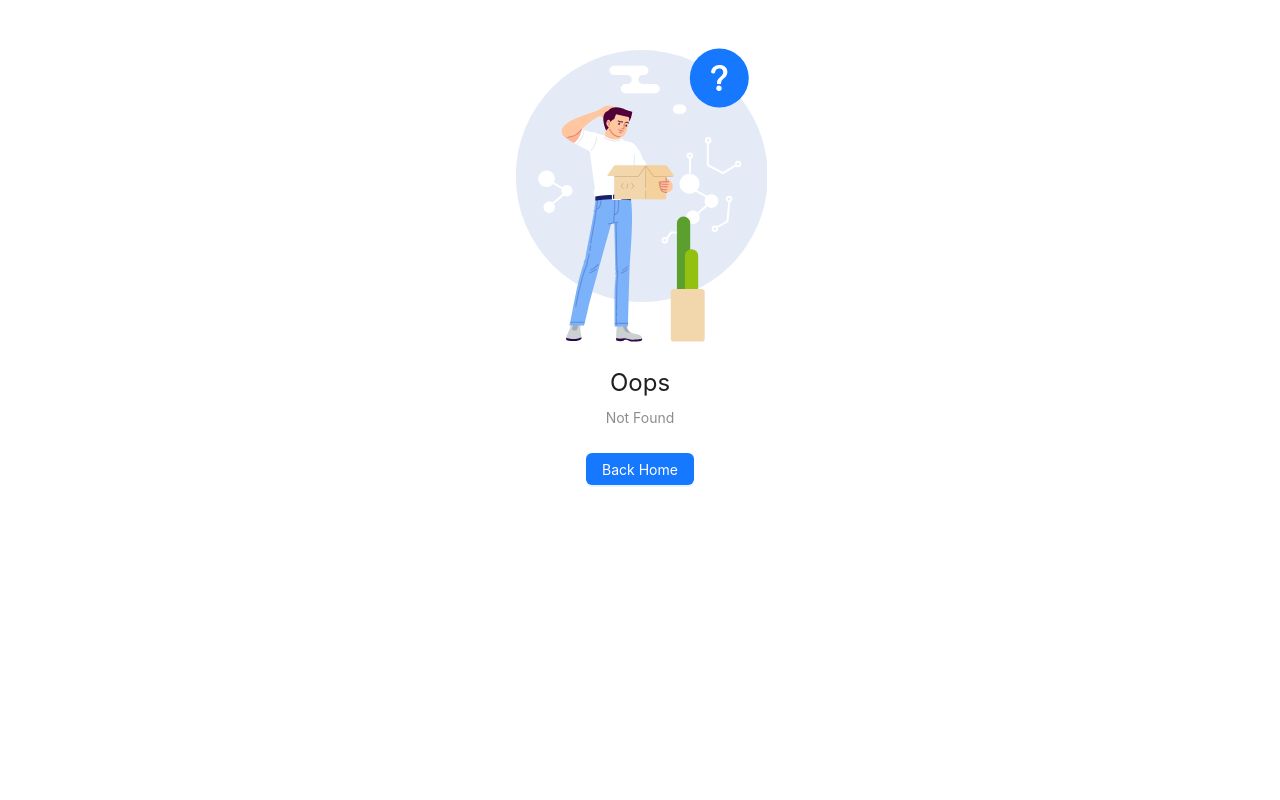
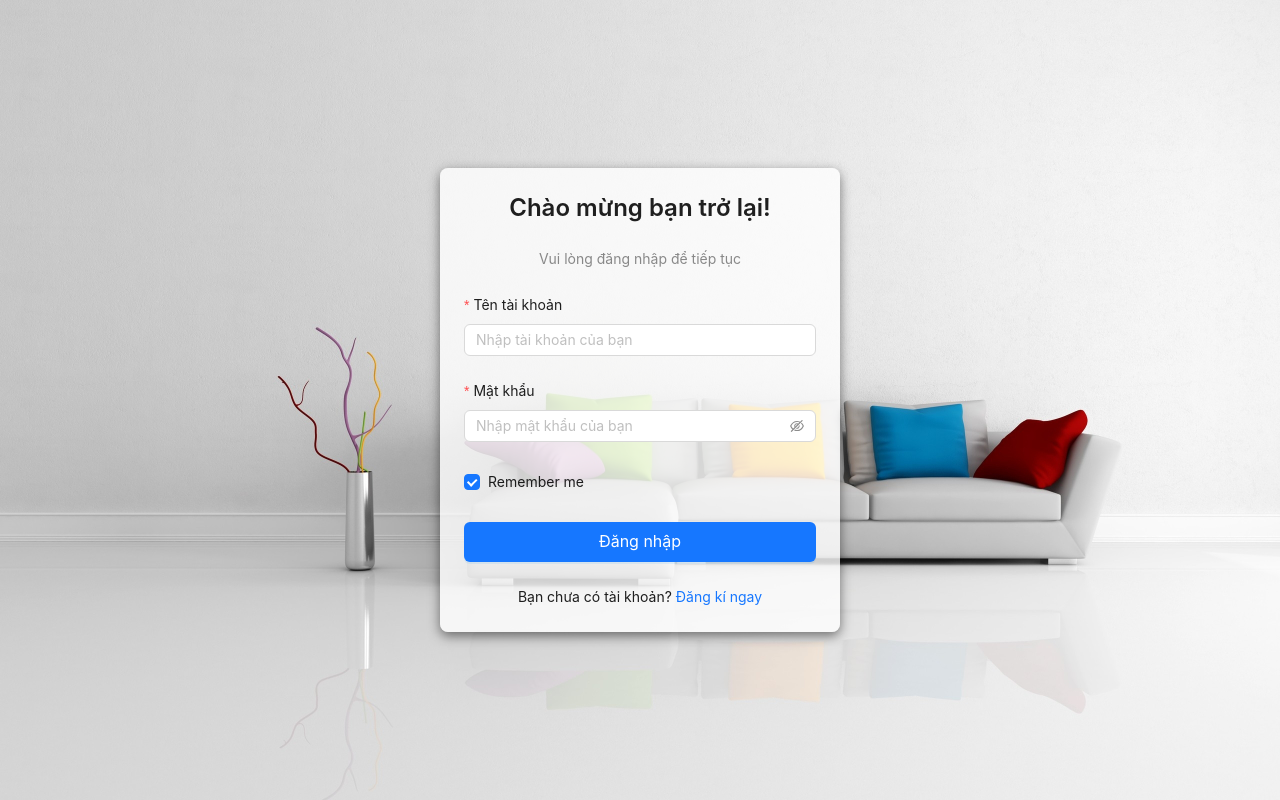
Before and after one commit to huydat2001/FE-Furniture-Selling-Website, a React (Vite) app: page /login in a window 1280 px wide. Before the commit this address had no page. Built offline with nearby package versions, Linux system fonts and the light colour scheme.

Commit message:
design complete login

```diff
--- a/src/pages/user.jsx
+++ b/src/pages/admin/user.jsx
@@ -1,9 +1,9 @@
 import { Breadcrumb } from "antd";
 import { Link } from "react-router-dom";
-import UserTableComponent from "../components/user/user.table";
-import UserFormComponent from "../components/user/user.form";
+import UserTableComponent from "../../components/user/user.table";
+import UserFormComponent from "../../components/user/user.form";
 import { useEffect, useState } from "react";
-import { getAllUserAPI } from "../services/api.service.user";
+import { getAllUserAPI } from "../../services/api.service.user";
 
 const UserPage = () => {
   const [dataUser, setDataUser] = useState([]);
--- a/src/pages/login.jsx
+++ b/src/pages/login.jsx
@@ -1,4 +1,97 @@
+import { Button, Checkbox, Form, Input, Typography } from "antd";
+
+const { Title, Text } = Typography;
+
 const LoginPage = () => {
-  return <></>;
+  const onFinish = (values) => {
+    console.log("Success:", values);
+  };
+
+  const onFinishFailed = (errorInfo) => {
+    console.log("Failed:", errorInfo);
+  };
+
+  return (
+    <div
+      style={{
+        minHeight: "100vh",
+        display: "flex",
+        justifyContent: "center",
+        alignItems: "center",
+        backgroundImage: "url('/image/372496.jpg')",
+        backgroundSize: "cover",
+        backgroundPosition: "center",
+        backgroundRepeat: "no-repeat",
+        position: "relative",
+        zIndex: 0,
+      }}
+    >
+      <div
+        style={{
+          width: 400,
+          padding: 24,
+          background: "rgba(255, 255, 255, 0.8)",
+          borderRadius: 8,
+          boxShadow: "0 4px 12px rgba(0, 0, 0, 0.5)",
+        }}
+      >
+        <Title level={3} style={{ textAlign: "center", marginBottom: 24 }}>
+          Chào mừng bạn trở lại!
+        </Title>
+        <Text
+          type="secondary"
+          style={{ display: "block", textAlign: "center", marginBottom: 24 }}
+        >
+          Vui lòng đăng nhập để tiếp tục
+        </Text>
+        <Form
+          name="login"
+          layout="vertical"
+          initialValues={{ remember: true }}
+          onFinish={onFinish}
+          onFinishFailed={onFinishFailed}
+        >
+          <Form.Item
+            label="Tên tài khoản"
+            name="username"
+            rules={[
+              { required: true, message: "Không được để trống tên tài khoản!" },
+            ]}
+          >
+            <Input placeholder="Nhập tài khoản của bạn" />
+          </Form.Item>
+
+          <Form.Item
+            label="Mật khẩu"
+            name="password"
+            rules={[
+              { required: true, message: "Không được để trống mật khẩu!" },
+            ]}
+          >
+            <Input.Password placeholder="Nhập mật khẩu của bạn" />
+          </Form.Item>
+
+          <Form.Item name="remember" valuePropName="checked">
+            <Checkbox>Remember me</Checkbox>
+          </Form.Item>
+
+          <Form.Item>
+            <Button
+              type="primary"
+              htmlType="submit"
+              block
+              style={{ height: 40, fontSize: 16 }}
+            >
+              Đăng nhập
+            </Button>
+          </Form.Item>
+        </Form>
+        <Text style={{ display: "block", textAlign: "center", marginTop: 16 }}>
+          Bạn chưa có tài khoản? <a href="/register">Đăng kí ngay</a>
+        </Text>
+      </div>
+    </div>
+  );
 };
+
 export default LoginPage;
```
Also changed, not shown: src/main.jsx (+8 -3 lines), public/image/372496.jpg (added), src/pages/admin/analytic.jsx (renamed from src/pages/analytic.jsx), src/pages/admin/appds.jsx (renamed from src/pages/appds.jsx), src/pages/admin/homePage.jsx (renamed from src/pages/homePage.jsx).
